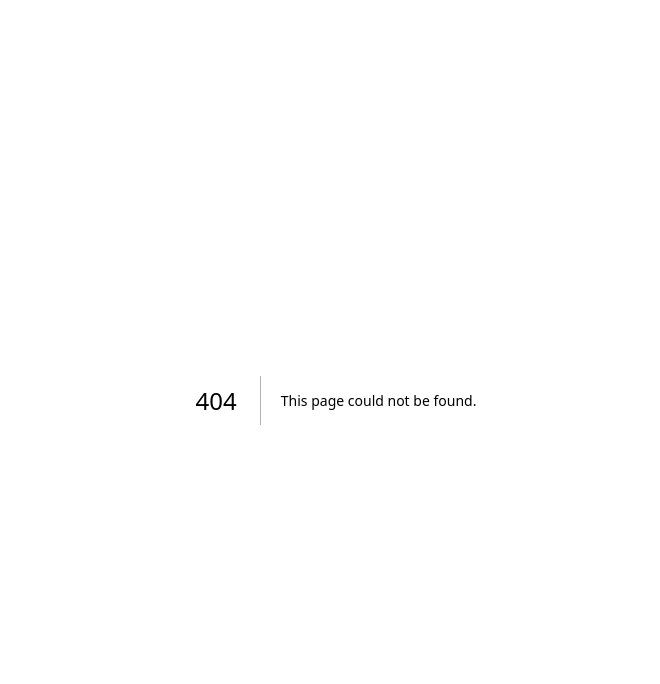
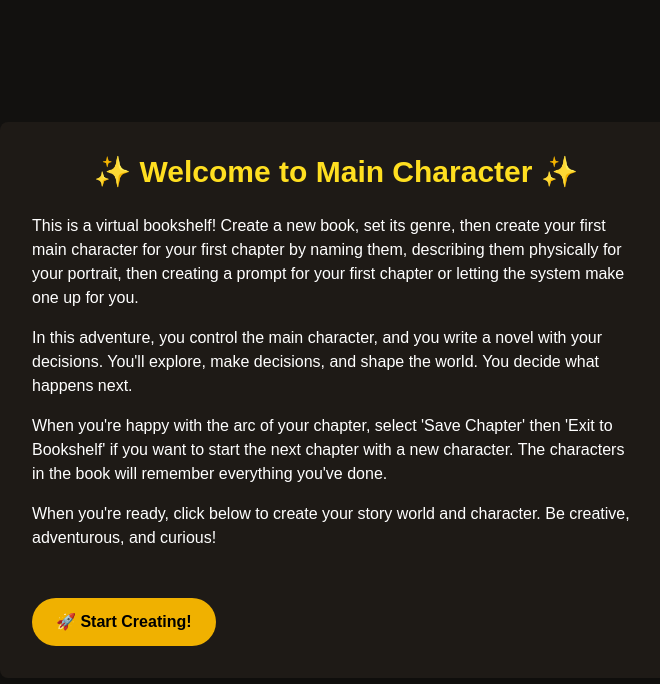
Before and after one commit to colonelshvotz/frontend, a Next.js app: page /instructions in a window 1280 px wide. Before the commit this address had no page. Shown: the top 684 px of the page, without its empty margins (304-964 px from the left). Built offline with nearby package versions, Linux system fonts and the light colour scheme.

Commit message:
Create instructions.js
Directs to instructions page from home page, then instructions page directs to bookshelf

```diff
--- /dev/null
+++ b/pages/instructions.js
@@ -0,0 +1,32 @@
+import { useRouter } from "next/router";
+
+export default function InstructionsPage() {
+  const router = useRouter();
+
+  return (
+    <div className="min-h-screen bg-[#12110f] text-white px-6 py-10 flex flex-col items-center justify-center">
+      <div className="max-w-2xl bg-[#1e1a16] p-8 rounded-lg shadow-lg">
+        <h1 className="text-3xl font-bold mb-6 text-center text-yellow-300">✨ Welcome to Main Character ✨</h1>
+        <p className="mb-4">
+        This is a virtual bookshelf! Create a new book, set its genre, then create your first main character for your first chapter by naming them, describing them physically for your portrait, then creating a prompt for your first chapter or letting the system make one up for you.
+        </p>
+        <p className="mb-4">
+        In this adventure, you control the main character, and you write a novel with your decisions. You'll explore, make decisions, and shape the world. You decide what happens next.
+        </p>
+        <p className="mb-4">
+        When you're happy with the arc of your chapter, select 'Save Chapter' then 'Exit to Bookshelf' if you want to start the next chapter with a new character. The characters in the book will remember everything you've done.
+        </p>
+        <p className="mb-6">
+          When you're ready, click below to create your story world and character. Be creative, adventurous, and curious!
+        </p>
+
+        <button
+          onClick={() => router.push("/bookshelf")}
+          className="bg-yellow-500 hover:bg-yellow-400 text-black font-bold py-3 px-6 rounded-full transition mt-6"
+        >
+          🚀 Start Creating!
+        </button>
+      </div>
+    </div>
+  );
+}
```
